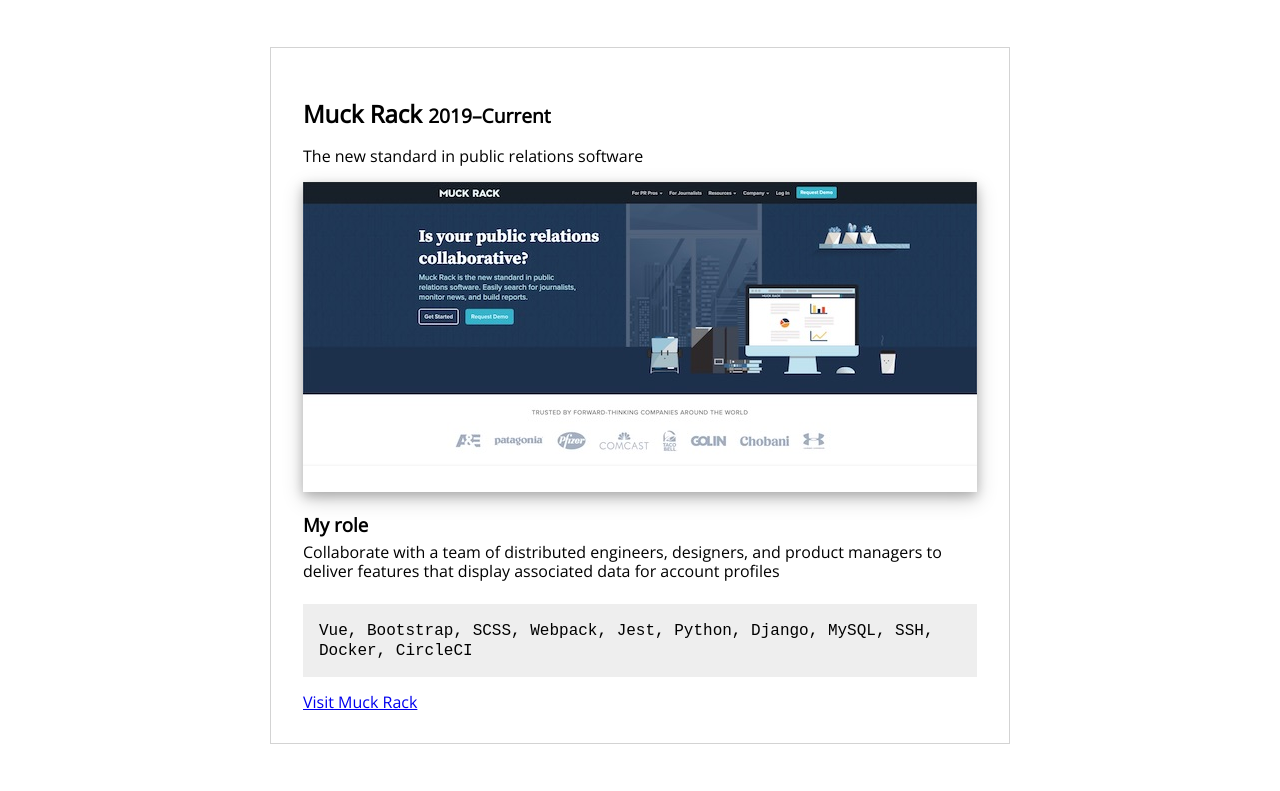
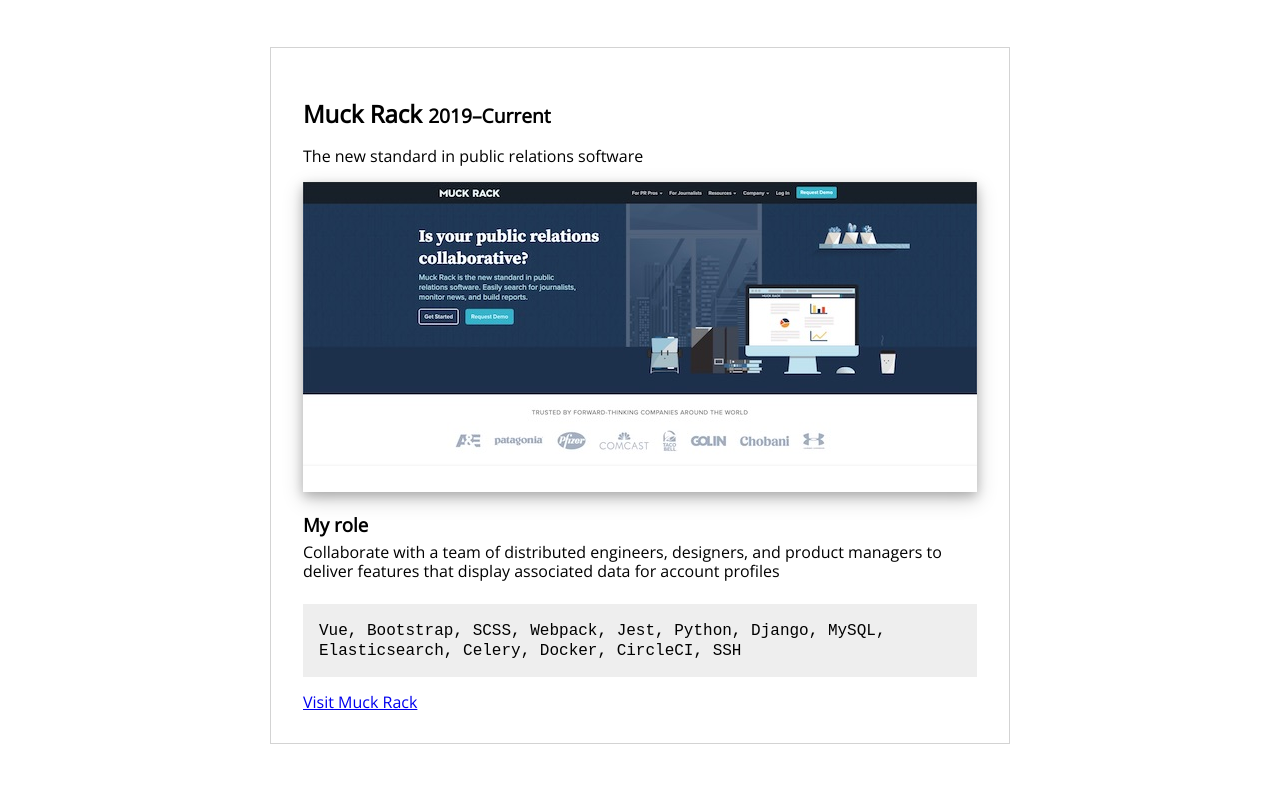
Before and after one commit to brandnpatterson/brandnpatterson.github.io, a website: page index.html in a window 1280 px wide. Shown: the part 242-1033 px from the top of the page. Drawn offline with nearby package versions, Linux system fonts and the light colour scheme.

Commit message:
Update index.html

```diff
--- a/index.html
+++ b/index.html
@@ -60,8 +60,7 @@
       </div>
       <div class="work-tools">
         <code>
-          Vue, Bootstrap, SCSS, Webpack, Jest, Python, Django, MySQL, SSH,
-          Docker, CircleCI
+          Vue, Bootstrap, SCSS, Webpack, Jest, Python, Django, MySQL, Elasticsearch, Celery, Docker, CircleCI, SSH
         </code>
       </div>
       <div class="visit">
```
